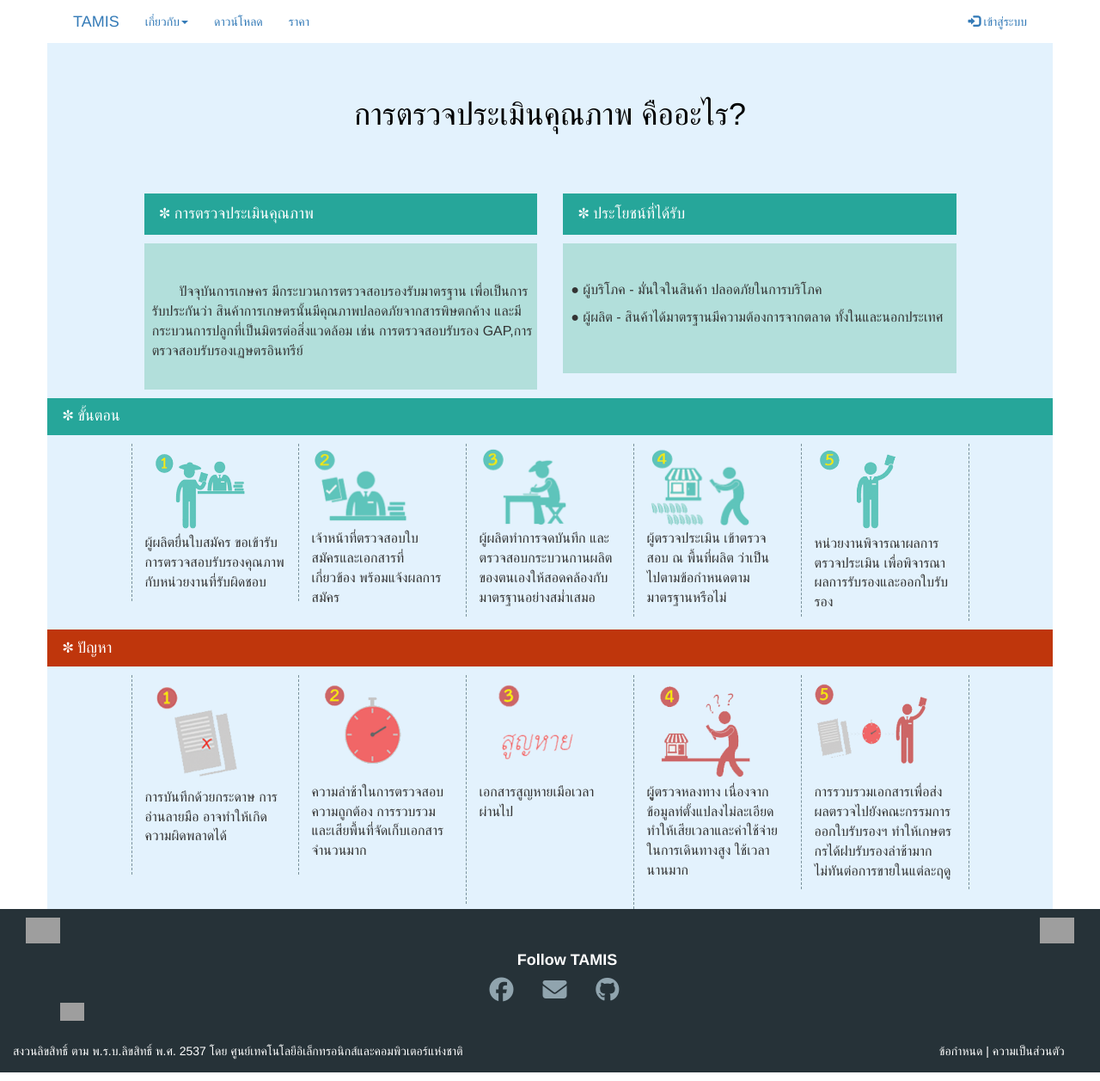
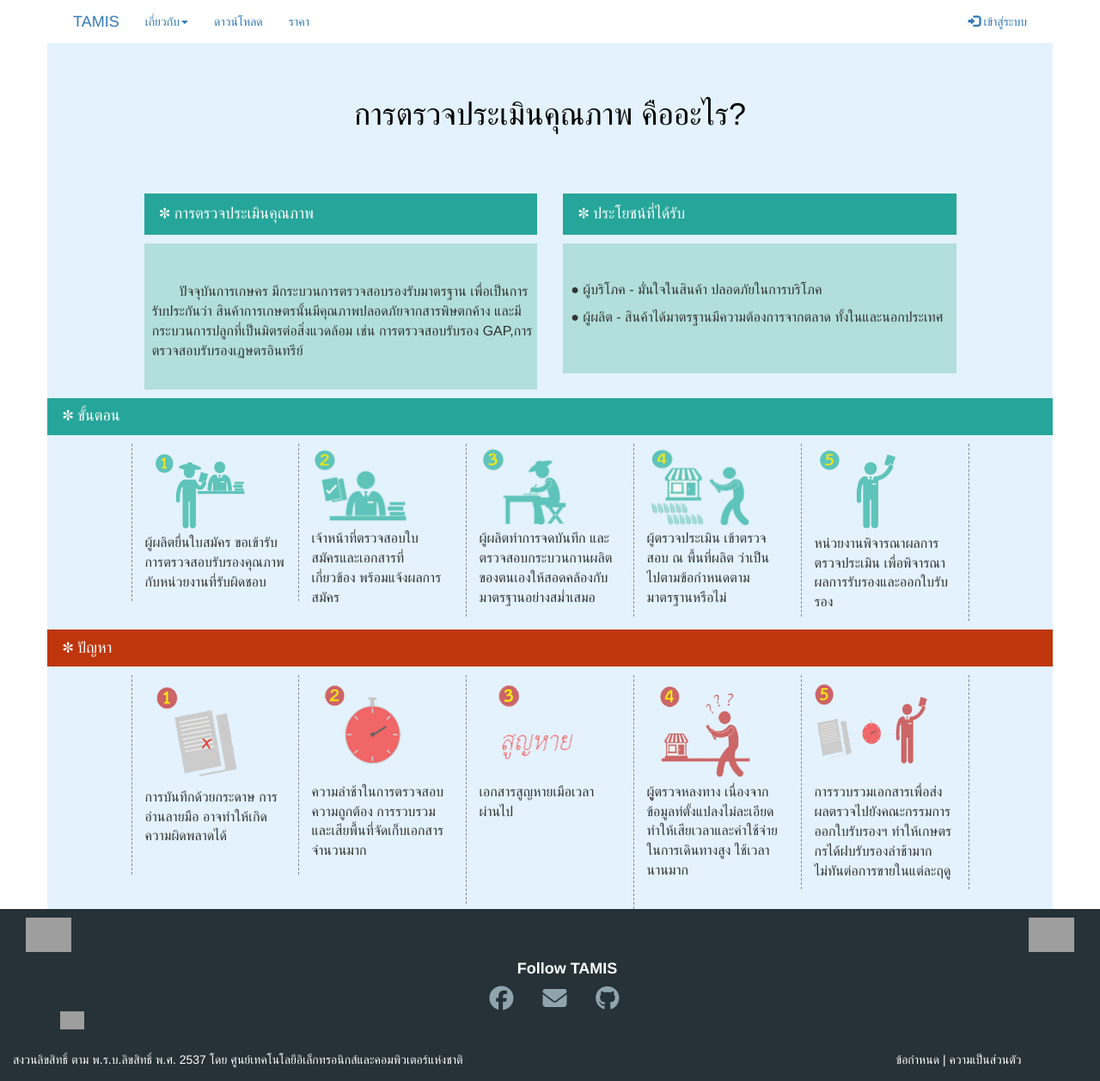
Before and after one commit to Acherrylp/Acherry.github.io, a Jekyll site: the page built from quality.html, in a window 1280 px wide. Shown: the whole page at 86% size. Built offline with Jekyll 4.4.1, drawn with Linux system fonts in a browser that asks for light colours; nearby versions of some CDN libraries; grey boxes are pictures that could not be loaded.

Commit message:
แก้ไขแท็ก footer

```diff
--- a/_includes/footer.html
+++ b/_includes/footer.html
@@ -1,32 +1,27 @@
-  <style>
+<style>
 .cn {
   background-color: #263238 ;
-  padding-bottom: 15px;
+
 }
 .pd {
     color: #90A4AE;
     padding-right: 30px;
     text-align: center;
 }
-
 .pd1{
   text-align: center;
   padding-left: 0px ;
 }
-
-.cnt-1{
+.cnt{
     text-align: center;
     display: block;
     margin-left: auto;
     margin-right: auto;
-
 }
-
 .pd2{
   padding-bottom: 15px;
-
+  color: white;
 }
-
 .a{
   text-align: right;
 }
@@ -36,21 +31,20 @@
 .bg{
   background-color: #263238;
 }
-
   </style>
-<footer>
-    <div class="container-fluid bg">
+<footer class= "bg">
+    <div class="container-fluid ">
     <div class="col-md-12 col-sm-12 ">
       <a href="http://www.nectec.or.th/">
               <img src="https://netpie.io/public/netpieio/assets/images/logo/nectec_logo_footer.png"
-              style=" height: 40px; padding-top:10px;" align="left" alt="logo nectec"></a>
+              style=" height: 50px; padding-top:10px;" align="left" alt="logo nectec"></a>
 
       <a href="http://www.nectec.or.th/">
                 <img src="https://netpie.io/public/netpieio/assets/images/logo/nstda_logo.gif"
-                style=" height: 40px; padding-top:10px;" align="right" alt="logo nstda"></a>
+                style=" height: 50px; padding-top:10px;" align="right" alt="logo nstda"></a>
     </div>
     <div class="col-md-12 col-sm-12 ">
-    <ul class="footer-social-block cnt-1">
+    <ul class="footer-social-block cnt">
     <h4 ><b><font color="white">Follow TAMIS</font></b></h4>
     <a href="https://www.facebook.com/TAMIS.NECTEC">
     <i class="fa fa-facebook-official fa-2x pd " aria-hidden="true"></i></a>
@@ -64,14 +58,15 @@
     <img class="pd2" src="https://maxcdn.icons8.com/Android_L/PNG/24/Logos/travis_ci-24.png" title="Travis CI" width="28" alt="icon travis"></a>
   </ul>
 </div>
+
+<div class="row">
+<div class="col-md-12 col-sm-12 a2 pd2">
+
+สงวนลิขสิทธิ์ ตาม พ.ร.บ.ลิขสิทธิ์ พ.ศ. 2537 โดย ศูนย์เทคโนโลยีอิเล็กทรอนิกส์และคอมพิวเตอร์แห่งชาติ
+
+  <a  href="https://netpie.io/policy" style="text-decoration:none; padding-left:40%" ><font color=" white"> ข้อกำหนด |</font></a>
+  <a  href="https://netpie.io/policy" style="text-decoration:none; " ><font color=" white"> ความเป็นส่วนตัว </font></a>
 </div>
-
-<div class="col-md-10 col-sm-12  cn a2">
-
-สงวนลิขสิทธิ์ ตาม พ.ร.บ.ลิขสิทธิ์ พ.ศ. 2537 โดย ศูนย์เทคโนโลยีอิเล็กทรอนิกส์และคอมพิวเตอร์แห่งชาติ</div>
-<div class="col-md-2 col-sm-12 pd cn">
-  <a  href="https://netpie.io/policy" style="text-decoration:none" align="right" ><font color=" white"> ข้อกำหนด |</font></a>
-  <a  href="https://netpie.io/policy" style="text-decoration:none" align="right" ><font color=" white"> ความเป็นส่วนตัว </font></a>
 </div>
-
+</div>
 </footer>
```
